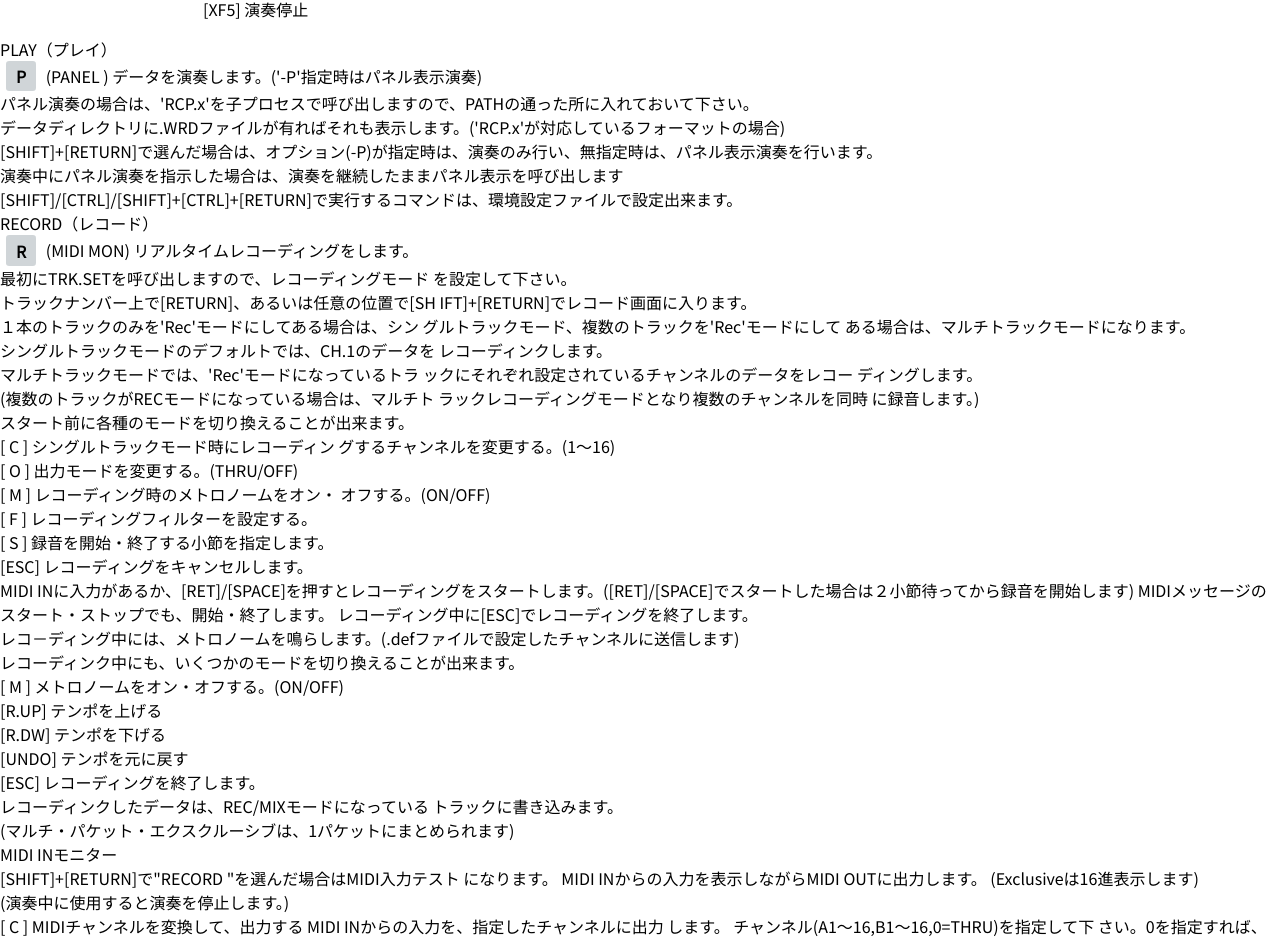
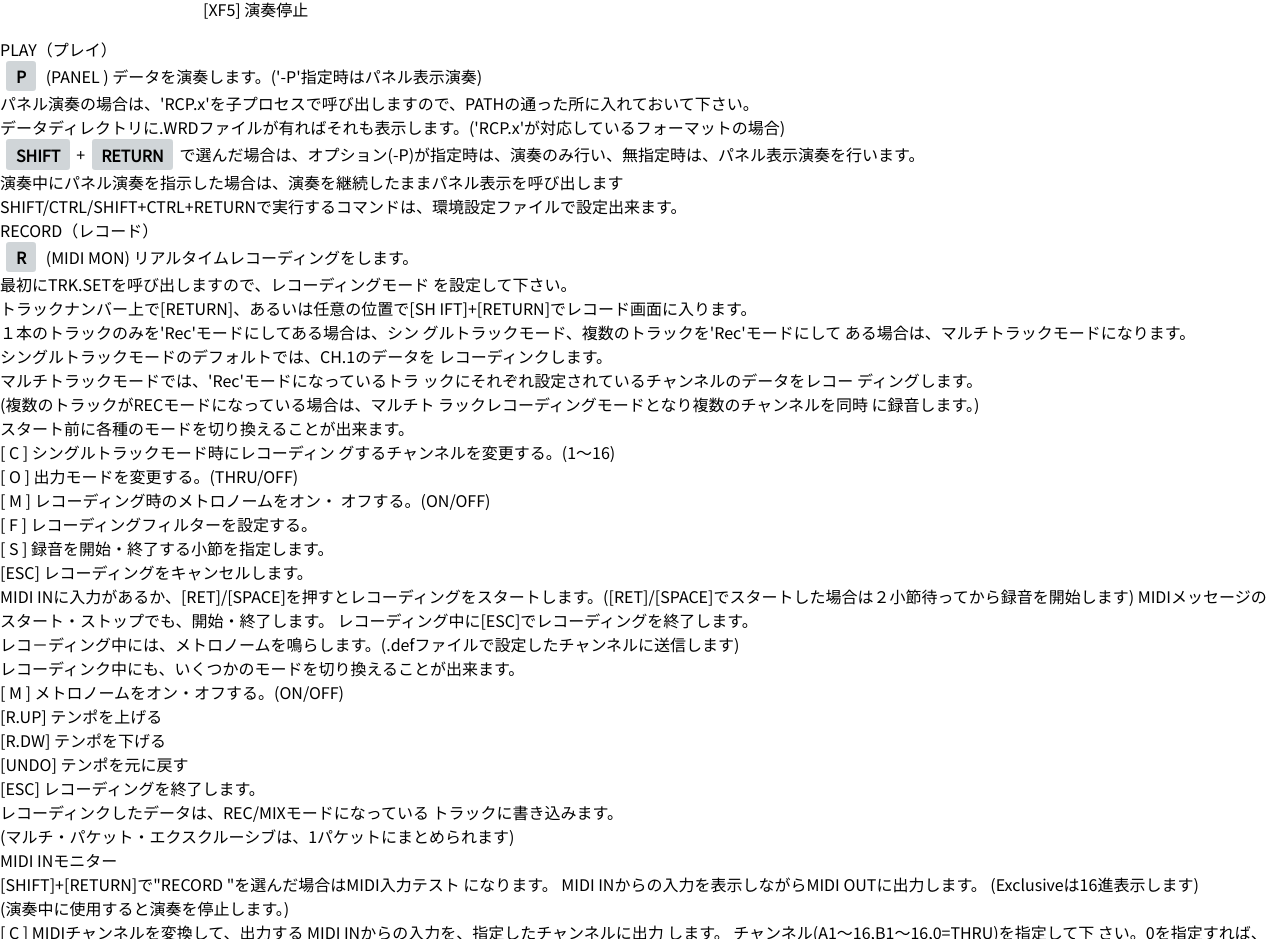
Before and after one commit to mucho613/potential-guide, a Next.js app: page /command-menu in a window 1280 px wide. Shown: the part 2510-3449 px from the top of the page. Built offline with nearby package versions, Linux system fonts and the light colour scheme.

Commit message:
update: makrdown

```diff
--- a/pages/command-menu.mdx
+++ b/pages/command-menu.mdx
@@ -227,11 +227,11 @@
 
 データディレクトリに.WRDファイルが有ればそれも表示します。('RCP.x'が対応しているフォーマットの場合)
 
-[SHIFT]+[RETURN]で選んだ場合は、オプション(-P)が指定時は、演奏のみ行い、無指定時は、パネル表示演奏を行います。
+<span class="key">SHIFT</span>+<span class="key">RETURN</span>で選んだ場合は、オプション(-P)が指定時は、演奏のみ行い、無指定時は、パネル表示演奏を行います。
 
 演奏中にパネル演奏を指示した場合は、演奏を継続したままパネル表示を呼び出します
 
-[SHIFT]/[CTRL]/[SHIFT]+[CTRL]+[RETURN]で実行するコマンドは、環境設定ファイルで設定出来ます。
+<span>SHIFT</span>/<span>CTRL</span>/<span>SHIFT</span>+<span>CTRL</span>+<span>RETURN</span>で実行するコマンドは、環境設定ファイルで設定出来ます。
 
 ### RECORD（レコード）
 <span class="key">R</span>
```
